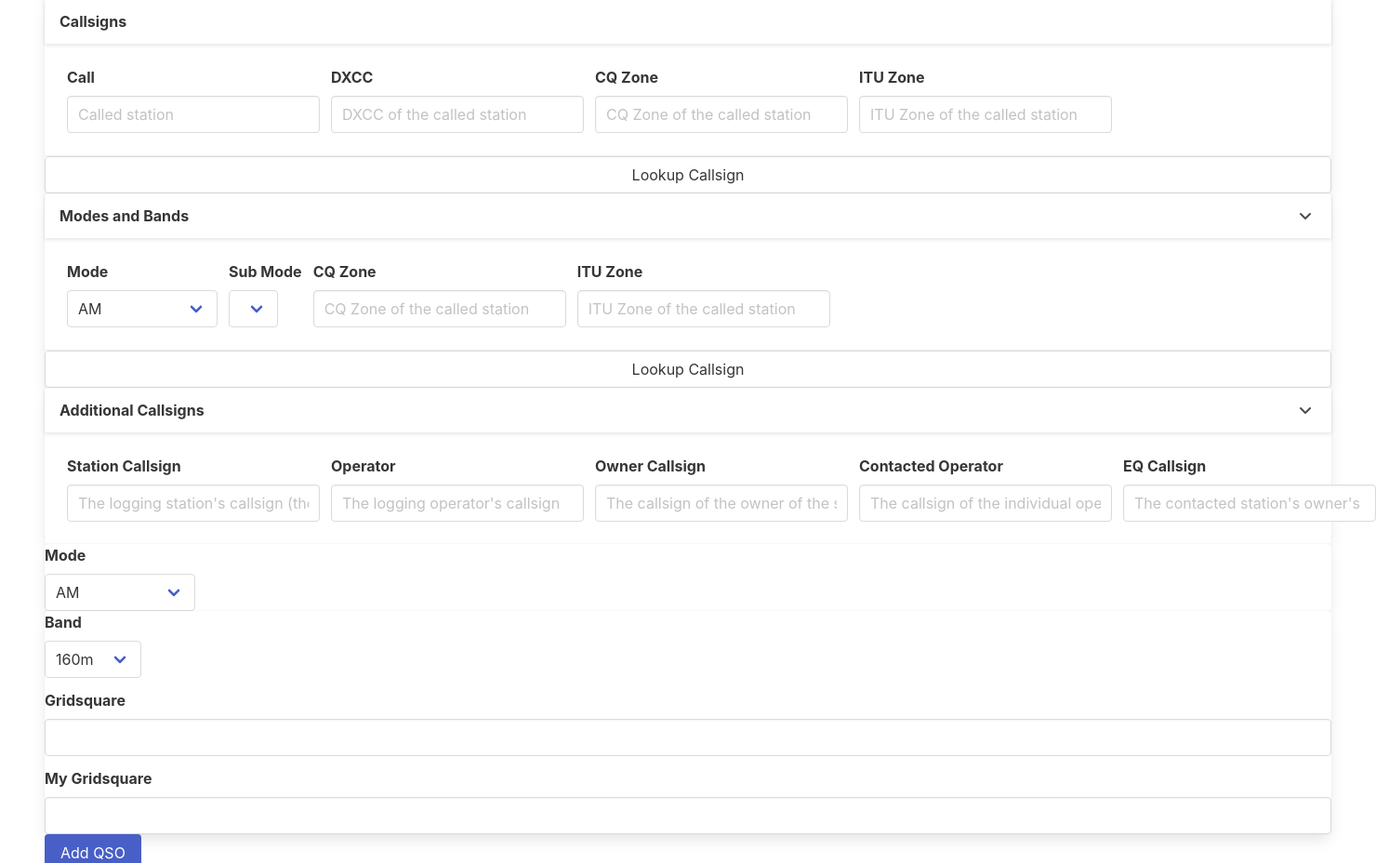
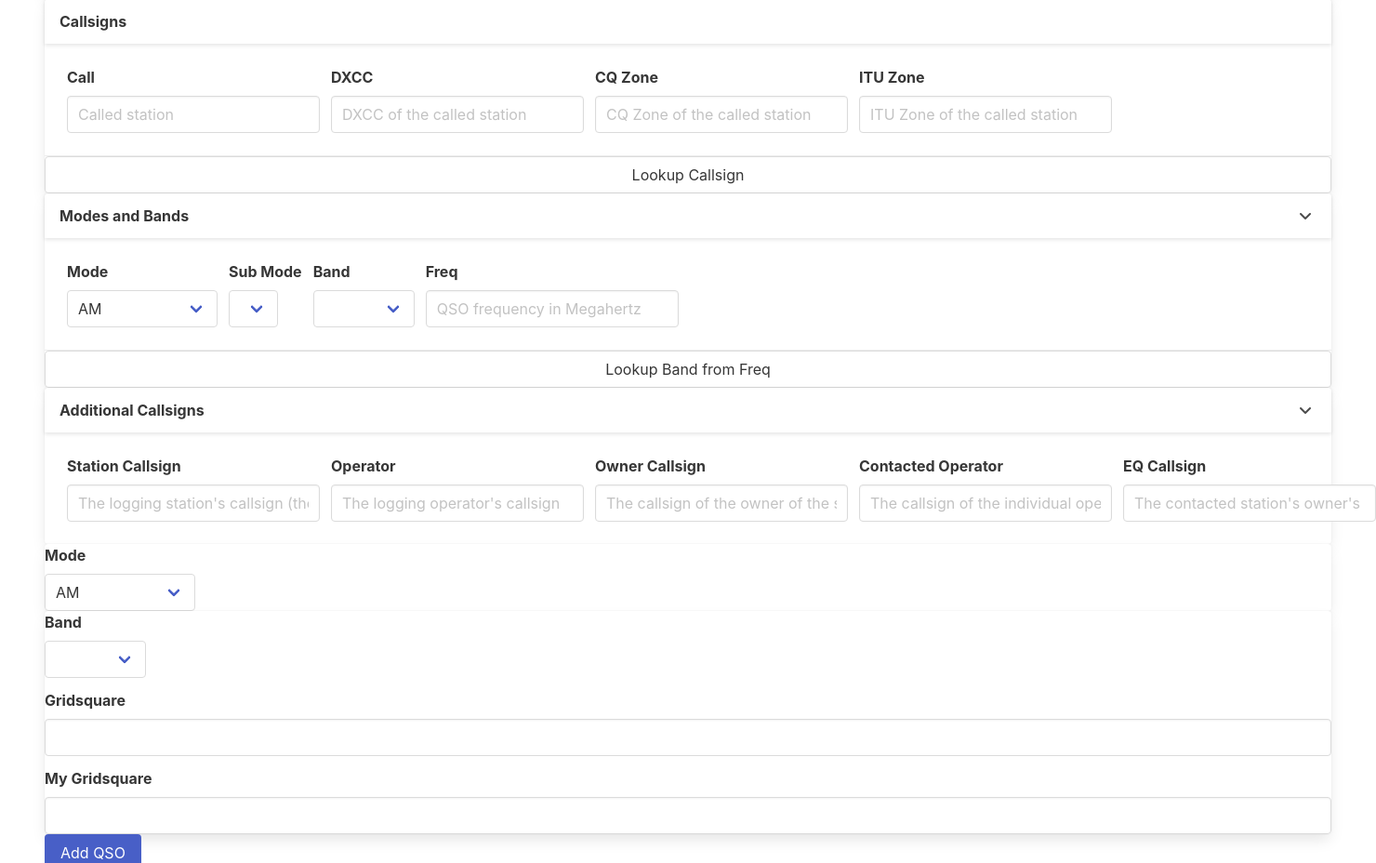
Before and after one commit to smurphboy/OARCLogger, a Flask app: page /qsos/M0SMU/new in a window 1480 px wide. Shown: the part 502-1430 px from the top of the page at 93% size. Run offline with Flask 2, Linux system fonts and the light colour scheme; the visitor is signed in with stand-in values (Sample User, id 1); data comes from the database, SQL or seed files in the repository; data that the repository does not hold is empty; some libraries are stand-ins or nearby versions.

Commit message:
more qsoform work

```diff
--- a/logger/forms.py
+++ b/logger/forms.py
@@ -20,12 +20,17 @@ class QSOForm(FlaskForm):
     owner_callsign = StringField('Owner Callsign')
     contacted_op = StringField('Contacted Operator')
     eq_call = StringField('EQ Callsign')
+    freq = StringField('Freq')
     band = SelectField('Band',
-                       choices=['160m', '80m', '60m', '40m', '30m', '20m', '17m',
-                                '15m', '12m', '10m', '6m', '4m', '2m', '70cms'],
+                       choices=['', '2190m', '630m', '560m', '160m', '80m', '60m', '40m', '30m', '20m', '17m', '15m',
+                                '12m', '10m', '8m', '6m', '5m', '4m', '2m', '1.25m', '70cm', '33cm', '23cm', '13cm',
+                                '9cm', '6cm', '3cm', '1.25cm', '6mm', '4mm', '2.5mm', '2mm', '1mm', 'submm'],
                        validators=[InputRequired()]) # convert this to look at the config selected and bands on the rig
     mode = SelectField('Mode',
-                       choices=['AM', 'DIGITALVOICE', 'FM', 'SSB', 'DSB', 'FT8'],
+                       choices=['AM', 'ATV', 'CW', 'DIGITALVOICE', 'FM', 'FT8', 'HELL', 'MFSK', 'OLIVIA', 'PKT', 'PSK', 'RTTY',
+                                'RTTYM', 'SSB', 'SSTV', 'ARDOP', 'CHIP', 'CLO', 'CONTESTI', 'DOMINO', 'DYNAMIC', 'FAX', 'FSK441',
+                                'ISCAT', 'JT4', 'JT6M', 'JT9', 'JT44', 'JT65', 'MSK144', 'MT63', 'OPERA', 'PAC', 'PAX', 'PSK2K',
+                                'Q15', 'QRA64', 'ROS', 'T10', 'THOR', 'THRB', 'TOR', 'V4', 'VOI', 'WINMOR', 'WSPR'],
                        validators=[InputRequired()]) # convert this to look at the config selected and the modes available
     submode = SelectField('Sub Mode', validators=[InputRequired()])
     gridsquare = StringField('Gridsquare', validators=[InputRequired(),
--- a/logger/qsos/views.py
+++ b/logger/qsos/views.py
@@ -28,15 +28,16 @@ def postnewqso(station_callsign):
         band = request.form['band']
         gridsquare = request.form['gridsquare']
         my_gridsquare = request.form['my_gridsquare']
-        station_callsign = station_callsign
-        operator = operator
-        owner_callsign = owner_callsign
-        contacted_op = contacted_op
-        eq_call = eq_call
+        station_callsign = request.form['station_callsign']
+        operator = request.form['operator']
+        freq = request.form['freq']
+        owner_callsign = request.form['owner_callsign']
+        contacted_op = request.form['contacted_op']
+        eq_call = request.form['eq_call']
         newqso = QSO(qso_date=qso_date, time_on=time_on, qso_date_off=qso_date_off, time_off=time_off, call=call, mode=mode,
                     band=band, gridsquare=gridsquare, my_gridsquare=my_gridsquare, station_callsign=station_callsign,
                     operator = operator, owner_callsign = owner_callsign, contacted_op = contacted_op, eq_call = eq_call,
-                    submode = submode)
+                    submode = submode, freq=freq)
         db.session.add(newqso)
         db.session.commit()
         return redirect(url_for('callsigns.call',callsign=station_callsign))
--- a/logger/templates/qsoform.html
+++ b/logger/templates/qsoform.html
@@ -211,14 +211,14 @@
                         </div>
                         <div class="level-item">
                             <div class="field">
-                                {{ form.cqz.label(class_='label') }}
-                                <div class="control">
-                                    {{ form.cqz(class_="input", placeholder_="CQ Zone of the called station") }}
+                                {{ form.band.label(class_='label') }}
+                                <div class="select">
+                                    {{ form.band() }}
                                 </div>
                             </div>
-                            {% if form.cqz.errors %}
+                            {% if form.band.errors %}
                                 <ul class="errors">
-                                    {% for error in form.cqz.errors %}
+                                    {% for error in form.band.errors %}
                                         <li>{{ error }}</li>
                                     {% endfor %}
                                 </ul>
@@ -226,14 +226,14 @@
                         </div>
                         <div class="level-item">
                             <div class="field">
-                                {{ form.ituz.label(class_='label') }}
+                                {{ form.freq.label(class_='label') }}
                                 <div class="control">
-                                    {{ form.ituz(class_="input", placeholder_="ITU Zone of the called station") }}
+                                    {{ form.freq(class_="input", placeholder_="QSO frequency in Megahertz") }}
                                 </div>
                             </div>
-                            {% if form.ituz.errors %}
+                            {% if form.freq.errors %}
                                 <ul class="errors">
-                                    {% for error in form.ituz.errors %}
+                                    {% for error in form.freq.errors %}
                                         <li>{{ error }}</li>
                                     {% endfor %}
                                 </ul>
@@ -242,8 +242,8 @@
                     </div>
                 </nav>
             </div>
-            <footer class="card-footer" id="callsigns-footer">
-                <button class="button card-footer-item" id="lookupbutton">Lookup Callsign</button>
+            <footer class="card-footer" id="modes_bands-footer">
+                <button class="button card-footer-item" id="modes_bandsbutton">Lookup Band from Freq</button>
             </footer>
         </div>
         <div class="card">
@@ -454,46 +454,46 @@ $(document).ready(function() {
     var diction = {
         AM: [],
         ATV: [],
-        CW: ["PCW"],
-        DIGITALVOICE:	["C4FM", "DMR", "DSTAR", "FREEDV", "M17"],
+        CW: ["", "PCW"],
+        DIGITALVOICE: ["", "C4FM", "DMR", "DSTAR", "FREEDV", "M17"],
         FM: [],
         FT8: [],
-        HELL: ["FMHELL", "FSKHELL", "HELL80", "HELLX5", "HELLX9", "HFSK", "PSKHELL", "SLOWHELL"],
-        MFSK: ["FSQCALL", "FST4", "FST4W", "FT4", "JS8", "JTMS", "MFSK4", "MFSK8", "MFSK11", "MFSK16", "MFSK22", "MFSK31", "MFSK32", "MFSK64", "MFSK64L", "MFSK128", "MFSK128L", "Q65"],
-        OLIVIA: ["OLIVIA 4/125", "OLIVIA 4/250", "OLIVIA 8/250", "OLIVIA 8/500", "OLIVIA 16/500", "OLIVIA 16/1000", "OLIVIA 32/1000"],
+        HELL: ["", "FMHELL", "FSKHELL", "HELL80", "HELLX5", "HELLX9", "HFSK", "PSKHELL", "SLOWHELL"],
+        MFSK: ["", "FSQCALL", "FST4", "FST4W", "FT4", "JS8", "JTMS", "MFSK4", "MFSK8", "MFSK11", "MFSK16", "MFSK22", "MFSK31", "MFSK32", "MFSK64", "MFSK64L", "MFSK128", "MFSK128L", "Q65"],
+        OLIVIA: ["", "OLIVIA 4/125", "OLIVIA 4/250", "OLIVIA 8/250", "OLIVIA 8/500", "OLIVIA 16/500", "OLIVIA 16/1000", "OLIVIA 32/1000"],
         PKT: [],
-        PSK: ["8PSK125", "8PSK125F", "8PSK125FL", "8PSK250", "8PSK250F", "8PSK250FL", "8PSK500", "8PSK500F", "8PSK1000", "8PSK1000F", "8PSK1200F", "FSK31", "PSK10", "PSK31", "PSK63", "PSK63F", "PSK63RC4", "PSK63RC5", "PSK63RC10", "PSK63RC20", "PSK63RC32", "PSK125", "PSK125C12", "PSK125R", "PSK125RC10", "PSK125RC12", "PSK125RC16", "PSK125RC4", "PSK125RC5", "PSK250", "PSK250C6", "PSK250R", "PSK250RC2", "PSK250RC3", "PSK250RC5", "PSK250RC6", "PSK250RC7", "PSK500", "PSK500C2", "PSK500C4", "PSK500R", "PSK500RC2", "PSK500RC3", "PSK500RC4", "PSK800C2", "PSK800RC2", "PSK1000", "PSK1000C2", "PSK1000R", "PSK1000RC2", "PSKAM10", "PSKAM31", "PSKAM50", "PSKFEC31", "QPSK31", "QPSK63", "QPSK125", "QPSK250", "QPSK500", "SIM31"],
-        RTTY: ["ASCI"],
+        PSK: ["", "8PSK125", "8PSK125F", "8PSK125FL", "8PSK250", "8PSK250F", "8PSK250FL", "8PSK500", "8PSK500F", "8PSK1000", "8PSK1000F", "8PSK1200F", "FSK31", "PSK10", "PSK31", "PSK63", "PSK63F", "PSK63RC4", "PSK63RC5", "PSK63RC10", "PSK63RC20", "PSK63RC32", "PSK125", "PSK125C12", "PSK125R", "PSK125RC10", "PSK125RC12", "PSK125RC16", "PSK125RC4", "PSK125RC5", "PSK250", "PSK250C6", "PSK250R", "PSK250RC2", "PSK250RC3", "PSK250RC5", "PSK250RC6", "PSK250RC7", "PSK500", "PSK500C2", "PSK500C4", "PSK500R", "PSK500RC2", "PSK500RC3", "PSK500RC4", "PSK800C2", "PSK800RC2", "PSK1000", "PSK1000C2", "PSK1000R", "PSK1000RC2", "PSKAM10", "PSKAM31", "PSKAM50", "PSKFEC31", "QPSK31", "QPSK63", "QPSK125", "QPSK250", "QPSK500", "SIM31"],
+        RTTY: ["", "ASCI"],
         RTTYM: [],
-        SSB: ["LSB", "USB"],
+        SSB: ["", "LSB", "USB"],
         SSTV: [],
         ARDOP: [],
-        CHIP: ["CHIP64", "CHIP128"],
+        CHIP: ["", "CHIP64", "CHIP128"],
         CLO: [],
         CONTESTI: [],
-        DOMINO: ["DOM-M", "DOM4", "DOM5", "DOM8", "DOM11", "DOM16", "DOM22", "DOM44", "DOM88", "DOMINOEX", "DOMINOF"],
-        DYNAMIC: ["VARA HF", "VARA SATELLITE", "VARA FM 1200", "VARA FM 9600"],
+        DOMINO: ["", "DOM-M", "DOM4", "DOM5", "DOM8", "DOM11", "DOM16", "DOM22", "DOM44", "DOM88", "DOMINOEX", "DOMINOF"],
+        DYNAMIC: ["", "VARA HF", "VARA SATELLITE", "VARA FM 1200", "VARA FM 9600"],
         FAX: [],
         FSK441: [],
-        ISCAT: ["ISCAT-A", "ISCAT-B"],
-        JT4: ["JT4A", "JT4B", "JT4C", "JT4D", "JT4E", "JT4F", "JT4G"],
+        ISCAT: ["", "ISCAT-A", "ISCAT-B"],
+        JT4: ["", "JT4A", "JT4B", "JT4C", "JT4D", "JT4E", "JT4F", "JT4G"],
         JT6M: [],
-        JT9: ["JT9-1", "JT9-2", "JT9-5", "JT9-10", "JT9-30", "JT9A", "JT9B", "JT9C", "JT9D", "JT9E", "JT9E FAST", "JT9F", "JT9F FAST", "JT9G", "JT9G FAST", "JT9H", "JT9H FAST"],
+        JT9: ["", "JT9-1", "JT9-2", "JT9-5", "JT9-10", "JT9-30", "JT9A", "JT9B", "JT9C", "JT9D", "JT9E", "JT9E FAST", "JT9F", "JT9F FAST", "JT9G", "JT9G FAST", "JT9H", "JT9H FAST"],
         JT44: [],
-        JT65: ["JT65A", "JT65B", "JT65B2", "JT65C", "JT65C2"],
+        JT65: ["", "JT65A", "JT65B", "JT65B2", "JT65C", "JT65C2"],
         MSK144: [],
         MT63: [],
-        OPERA: ["OPERA-BEACON", "OPERA-QSO"],
-        PAC: ["PAC2", "PAC3", "PAC4"],
-        PAX: ["PAX2"],
+        OPERA: ["", "OPERA-BEACON", "OPERA-QSO"],
+        PAC: ["", "PAC2", "PAC3", "PAC4"],
+        PAX: ["", "PAX2"],
         PSK2K: [],
         Q15: [],
-        QRA64: ["QRA64A", "QRA64B", "QRA64C", "QRA64D", "QRA64E"],
-        ROS: ["ROS-EME", "ROS-HF", "ROS-MF"],
+        QRA64: ["", "QRA64A", "QRA64B", "QRA64C", "QRA64D", "QRA64E"],
+        ROS: ["", "ROS-EME", "ROS-HF", "ROS-MF"],
         T10: [],
-        THOR: ["THOR-M", "THOR4", "THOR5", "THOR8", "THOR11", "THOR16", "THOR22", "THOR25X4", "THOR50X1", "THOR50X2", "THOR100"],
-        THRB: ["THRBX", "THRBX1", "THRBX2", "THRBX4", "THROB1", "THROB2", "THROB4"],
-        TOR: ["AMTORFEC", "GTOR", "NAVTEX", "SITORB"],
+        THOR: ["", "THOR-M", "THOR4", "THOR5", "THOR8", "THOR11", "THOR16", "THOR22", "THOR25X4", "THOR50X1", "THOR50X2", "THOR100"],
+        THRB: ["", "THRBX", "THRBX1", "THRBX2", "THRBX4", "THROB1", "THROB2", "THROB4"],
+        TOR: ["", "AMTORFEC", "GTOR", "NAVTEX", "SITORB"],
         V4: [],
         VOI: [],
         WINMOR: [],
```
